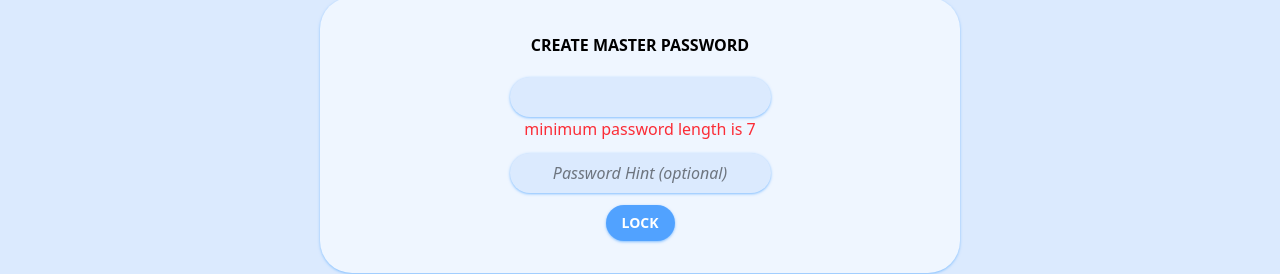
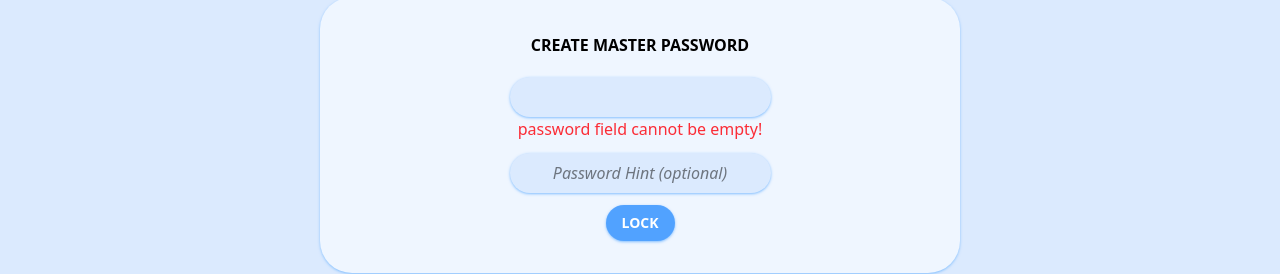
Before and after one commit to warlordtm/SecurePass, a React (Vite) app: page / in a window 1280 px wide. Shown: the part 182-456 px from the top of the page. Built offline with nearby package versions, Linux system fonts and the light colour scheme.

Commit message:
UPDATE password strength checker

```diff
--- a/src/components/MasterPasswordPrompt.tsx
+++ b/src/components/MasterPasswordPrompt.tsx
@@ -12,6 +12,7 @@ function MasterPasswordPrompt({ onSubmit, failed, timeOut, manyAttempts }: Props
   const [password, setPassword] = useState<string>("")
   const [hint, setHint] = useState<string>("")
   const [validPassword, setValidPassword] = useState<boolean>(true)
+  const [passwordLength, setPasswordLength] = useState<boolean>(false)
 
   const handleSubmit = (e: React.FormEvent) => {
     e.preventDefault()
@@ -20,6 +21,9 @@ function MasterPasswordPrompt({ onSubmit, failed, timeOut, manyAttempts }: Props
     if (!localStorage.getItem("card")) {
       localStorage.setItem("hint", hint)
     }
+
+    if(password.length < 7) return setPasswordLength(true)
+
     onSubmit(password)
   }
 
@@ -47,8 +51,8 @@ function MasterPasswordPrompt({ onSubmit, failed, timeOut, manyAttempts }: Props
 
           <div className="wrong-password-div">
             {failed && <p className="wrong-password">{manyAttempts === false ? 'Incorrect master password' : 'too many attempts, try again later!'}</p>}
-            {validPassword === false && <p className="wrong-password">password field cannot be empty!</p>}
-            {password.length <= 7 && <p className="wrong-password">minimum password length is 7</p>}
+            {validPassword && <p className="wrong-password">password field cannot be empty!</p>}
+            {passwordLength && <p className="wrong-password">minimum password length is 7</p>}
           </div>
 
           {!localStorage.getItem("card") && (
```
